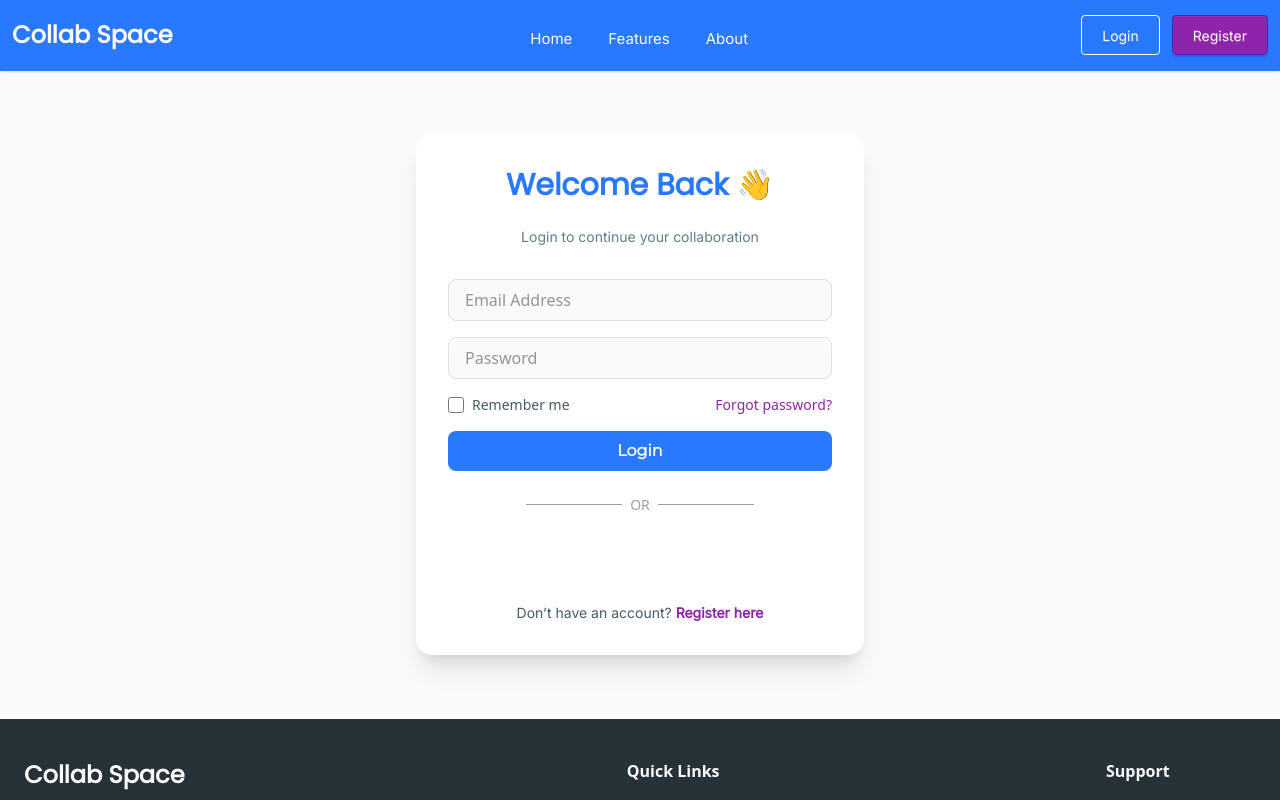
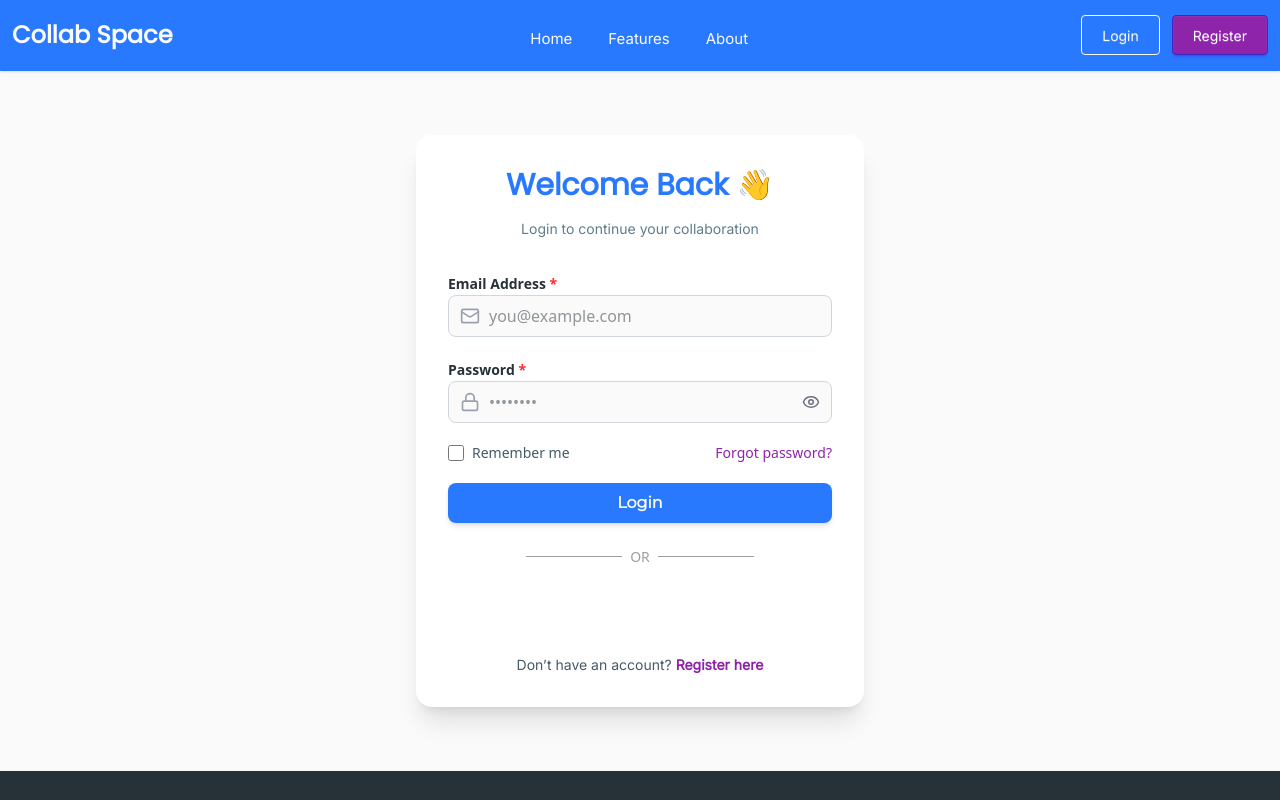
Before and after one commit to BK-Bagchi/collab-space, a React (Vite) app: page /login in a window 1280 px wide. Shown: the top 800 px of the page. Built offline with nearby package versions, Linux system fonts and the light colour scheme; no server answers.

Commit message:
Login and Regsiter page ui updated

```diff
--- a/src/pages/Auth/Login.jsx
+++ b/src/pages/Auth/Login.jsx
@@ -1,5 +1,6 @@
 import { useState } from "react";
 import { Link, useNavigate } from "react-router-dom";
+import { Eye, EyeOff, Lock, Mail } from "lucide-react";
 import { useForm } from "react-hook-form";
 import { zodResolver } from "@hookform/resolvers/zod";
 import { GoogleLogin } from "@react-oauth/google";
@@ -11,6 +12,7 @@ import { useAuth } from "../../hooks/useAuth";
 const LoginPage = () => {
   const { login } = useAuth();
   const navigate = useNavigate();
+  const [showPassword, setShowPassword] = useState(false);
   const [loginError, setLoginError] = useState({ status: false, message: "" });
   const { handleGoogleLogin, error } = useGoogleAuth();
 
@@ -34,56 +36,85 @@ const LoginPage = () => {
 
   return (
     <div className="flex items-center justify-center px-4 py-16 bg-softWhite">
-      <div className="w-full max-w-md rounded-2xl shadow-xl p-8 bg-[#FFFFFF] text-charcoalGray">
-        <h2 className="text-3xl font-bold text-center mb-6 text-electricBlue logo-font">
+      <div className="w-full max-w-md rounded-2xl shadow-xl p-8 bg-white text-charcoalGray">
+        {/* Heading */}
+        <h2 className="text-3xl font-bold text-center mb-4 text-electricBlue logo-font">
           Welcome Back 👋
         </h2>
         <p className="text-center mb-8 text-sm text-[#607D8B] body-font">
           Login to continue your collaboration
         </p>
-        <form onSubmit={handleSubmit(onSubmit)} className="space-y-4">
+
+        {/* Form */}
+        <form onSubmit={handleSubmit(onSubmit)} className="space-y-5">
+          {/* Email */}
+          <div className="space-y-1">
+            <label className="text-sm font-semibold text-charcoalGray">
+              Email Address <span className="text-red-500 text-sm">*</span>
+            </label>
+            <div className="relative">
+              <Mail className="absolute left-3 top-1/2 -translate-y-1/2 text-gray-400 w-5" />
               <input
                 type="email"
-            placeholder="Email Address"
+                placeholder="you@example.com"
                 {...register("email")}
                 required
-            className="w-full px-4 py-2 rounded-lg border border-[#E0E0E0] bg-softWhite text-charcoalGray focus:outline-none focus:ring-2 focus:ring-[#2979FF] transition"
+                className="w-full pl-10 pr-4 py-2 rounded-lg border border-gray-300
+              bg-softWhite text-charcoalGray focus:outline-none focus:ring-2
+              focus:ring-electricBlue transition"
               />
-          {/* prettier-ignore */}
+            </div>
             {errors.email && (
-            <p className="text-red-500 text-sm mt-1">{errors.email.message}</p>
+              <p className="text-red-500 text-sm">{errors.email.message}</p>
             )}
+          </div>
+
+          {/* Password */}
+          <div className="space-y-1">
+            <label className="text-sm font-semibold text-charcoalGray">
+              Password <span className="text-red-500 text-sm">*</span>
+            </label>
+            <div className="relative">
+              <Lock className="absolute left-3 top-1/2 -translate-y-1/2 text-gray-400 w-5" />
+
               <input
-            type="password"
-            placeholder="Password"
+                type={showPassword ? "text" : "password"}
+                placeholder="••••••••"
                 {...register("password")}
                 required
-            className="w-full px-4 py-2 rounded-lg border border-[#E0E0E0] bg-softWhite text-charcoalGray focus:outline-none focus:ring-2 focus:ring-[#2979FF] transition"
+                className="w-full pl-10 pr-10 py-2 rounded-lg border border-gray-300
+              bg-softWhite text-charcoalGray focus:outline-none focus:ring-2
+              focus:ring-electricBlue transition"
               />
-          {/* shows form validation errors */}
-          {/* prettier-ignore */}
+
+              {/* Show/Hide Password toggle */}
+              <button
+                type="button"
+                onClick={() => setShowPassword(!showPassword)}
+                className="absolute right-3 top-1/2 -translate-y-1/2 text-gray-500 hover:text-electricBlue transition"
+              >
+                {showPassword ? <EyeOff size={18} /> : <Eye size={18} />}
+              </button>
+            </div>
+
+            {/* Validation errors */}
             {errors.password && (
-            <p className="text-red-500 text-sm mt-1">
-              {errors.password.message}
+              <p className="text-red-500 text-sm">{errors.password.message}</p>
+            )}
+            {(error.status || loginError.status) && (
+              <p className="text-red-500 text-sm">
+                {error.message || loginError.message}
               </p>
             )}
-          {/* shows login errors */}
-          {/* prettier-ignore */}
-          {error.status && (
-            <p className="text-red-500 text-sm mt-1">{error.message}</p>
-          )}
-          {/* prettier-ignore */}
-          {loginError.status && (
-            <p className="text-red-500 text-sm mt-1">{loginError.message}</p>
-          )}
+          </div>
+
+          {/* Remember + Forgot */}
           <div className="flex items-center justify-between text-sm">
-            <label className="flex items-center gap-2 cursor-pointer select-none">
-              <input
-                type="checkbox"
-                className="w-4 h-4 accent-[#8E24AA] cursor-pointer"
-              />
+            <label className="flex items-center gap-2 cursor-pointer">
+              <input type="checkbox" className="w-4 h-4 accent-vibrantPurple" />
               <span className="text-[#455A64]">Remember me</span>
             </label>
+
             <Link
               to="/forgot-password"
               className="text-vibrantPurple hover:underline transition"
@@ -91,22 +122,31 @@ const LoginPage = () => {
               Forgot password?
             </Link>
           </div>
+
+          {/* Login Button */}
           <button
             type="submit"
-            className="w-full py-2 rounded-lg bg-electricBlue text-softWhite heading-font font-semibold transition hover:opacity-90"
+            className="w-full py-2 rounded-lg bg-electricBlue text-softWhite
+          font-semibold heading-font transition hover:opacity-90 shadow-md"
           >
             Login
           </button>
         </form>
+
+        {/* Divider */}
         <div className="flex items-center justify-center my-6 text-[#9E9E9E]">
           <span className="border-t w-1/4"></span>
           <span className="px-2 text-sm">OR</span>
           <span className="border-t w-1/4"></span>
         </div>
+
+        {/* Google Login */}
         <GoogleLogin
           onSuccess={handleGoogleLogin}
           onError={() => console.log("Login Failed")}
         />
+
+        {/* Register */}
         <p className="text-center mt-6 text-sm text-[#455A64] body-font">
           Don’t have an account?{" "}
           <Link
--- a/src/pages/Auth/Register.jsx
+++ b/src/pages/Auth/Register.jsx
@@ -6,8 +6,12 @@ import { GoogleLogin } from "@react-oauth/google";
 import { registrationSchema } from "../../validations/auth.validation";
 import useGoogleAuth from "../../hooks/useGoogleAuth";
 import { AuthAPI } from "../../api";
+import { Eye, EyeOff, Lock, Mail, User } from "lucide-react";
 
 const Register = () => {
+  const [showPassword, setShowPassword] = useState(false);
+  const [showConfirm, setShowConfirm] = useState(false);
+
   const [registerError, setRegisterError] = useState({
     status: false,
     message: "",
@@ -38,65 +42,111 @@ const Register = () => {
         <h2 className="text-3xl text-center mb-6 font-bold text-electricBlue logo-font">
           Create an Account
         </h2>
+
         <form onSubmit={handleSubmit(onSubmit)} className="space-y-4">
+          {/* Full Name */}
+          <label className="text-sm font-semibold text-charcoalGray">
+            Full Name <span className="text-red-500">*</span>
+          </label>
+          <div className="relative">
+            <User className="absolute left-3 top-3 text-gray-500" size={18} />
             <input
               type="text"
               {...register("name")}
               placeholder="Full Name"
-            className="w-full px-4 py-2 rounded-lg border border-[#E0E0E0] bg-softWhite text-charcoalGray focus:outline-none focus:ring-2 focus:ring-[#2979FF] transition"
+              className="w-full pl-10 pr-4 py-2 rounded-lg border border-[#E0E0E0] bg-softWhite
+                       text-charcoalGray focus:outline-none focus:ring-2 focus:ring-[#2979FF] transition"
               required
             />
-          {/* prettier-ignore */}
+          </div>
           {errors.name && (
             <p className="text-red-500 text-sm mt-1">{errors.name.message}</p>
           )}
+
+          {/* Email */}
+          <label className="text-sm font-semibold text-charcoalGray">
+            Email Address <span className="text-red-500">*</span>
+          </label>
+          <div className="relative">
+            <Mail className="absolute left-3 top-3 text-gray-500" size={18} />
             <input
               type="email"
               {...register("email")}
               placeholder="Email Address"
-            className="w-full px-4 py-2 rounded-lg border border-[#E0E0E0] bg-softWhite text-charcoalGray focus:outline-none focus:ring-2 focus:ring-[#2979FF] transition"
+              className="w-full pl-10 pr-4 py-2 rounded-lg border border-[#E0E0E0] bg-softWhite
+                       text-charcoalGray focus:outline-none focus:ring-2 focus:ring-[#2979FF] transition"
               required
             />
-          {/* prettier-ignore */}
+          </div>
           {errors.email && (
             <p className="text-red-500 text-sm mt-1">{errors.email.message}</p>
           )}
+
+          {/* Password */}
+          <label className="text-sm font-semibold text-charcoalGray">
+            Password <span className="text-red-500">*</span>
+          </label>
+          <div className="relative">
+            <Lock className="absolute left-3 top-3 text-gray-500" size={18} />
             <input
-            type="password"
+              type={showPassword ? "text" : "password"}
               {...register("password")}
               placeholder="Password"
-            className="w-full px-4 py-2 rounded-lg border border-[#E0E0E0] bg-softWhite text-charcoalGray focus:outline-none focus:ring-2 focus:ring-[#2979FF] transition"
+              className="w-full pl-10 pr-10 py-2 rounded-lg border border-[#E0E0E0] bg-softWhite
+                       text-charcoalGray focus:outline-none focus:ring-2 focus:ring-[#2979FF] transition"
               required
             />
-          {/* prettier-ignore */}
+            <button
+              type="button"
+              onClick={() => setShowPassword(!showPassword)}
+              className="absolute right-3 top-2.5 text-gray-600 hover:text-gray-800"
+            >
+              {showPassword ? <EyeOff size={18} /> : <Eye size={18} />}
+            </button>
+          </div>
           {errors.password && (
             <p className="text-red-500 text-sm mt-1">
               {errors.password.message}
             </p>
           )}
+
+          {/* Confirm Password */}
+          <label className="text-sm font-semibold text-charcoalGray">
+            Confirm Password <span className="text-red-500">*</span>
+          </label>
+          <div className="relative">
+            <Lock className="absolute left-3 top-3 text-gray-500" size={18} />
             <input
-            type="password"
+              type={showConfirm ? "text" : "password"}
               {...register("confirmPassword")}
               placeholder="Confirm Password"
-            className="w-full px-4 py-2 rounded-lg border border-[#E0E0E0] bg-softWhite text-charcoalGray focus:outline-none focus:ring-2 focus:ring-[#2979FF] transition"
+              className="w-full pl-10 pr-10 py-2 rounded-lg border border-[#E0E0E0] bg-softWhite
+                       text-charcoalGray focus:outline-none focus:ring-2 focus:ring-[#2979FF] transition"
               required
             />
-          {/* shows form validation errors */}
-          {/* prettier-ignore */}
+            <button
+              type="button"
+              onClick={() => setShowConfirm(!showConfirm)}
+              className="absolute right-3 top-2.5 text-gray-600 hover:text-gray-800"
+            >
+              {showConfirm ? <EyeOff size={18} /> : <Eye size={18} />}
+            </button>
+          </div>
           {errors.confirmPassword && (
             <p className="text-red-500 text-sm mt-1">
               {errors.confirmPassword.message}
             </p>
           )}
-          {/* shows register errors */}
-          {/* prettier-ignore */}
+
+          {/* Server Errors */}
           {error.status && (
             <p className="text-red-500 text-sm mt-1">{error.message}</p>
           )}
-          {/* prettier-ignore */}
           {registerError.status && (
             <p className="text-red-500 text-sm mt-1">{registerError.message}</p>
           )}
+
+          {/* Submit */}
           <button
             type="submit"
             className="w-full py-2 rounded-lg bg-electricBlue text-softWhite font-semibold transition"
@@ -104,15 +154,21 @@ const Register = () => {
             Sign Up
           </button>
         </form>
+
+        {/* Divider */}
         <div className="flex items-center justify-center my-6 text-[#9E9E9E]">
           <span className="border-t w-1/4"></span>
           <span className="px-2 text-sm">OR</span>
           <span className="border-t w-1/4"></span>
         </div>
+
+        {/* Google Login */}
         <GoogleLogin
           onSuccess={handleGoogleLogin}
           onError={() => console.log("Login Failed")}
         />
+
+        {/* Redirect */}
         <p className="text-center mt-6 text-sm body-font text-[#455A64]">
           Already have an account?{" "}
           <Link
```
Lines whose indentation alone changed are shown as unchanged.
